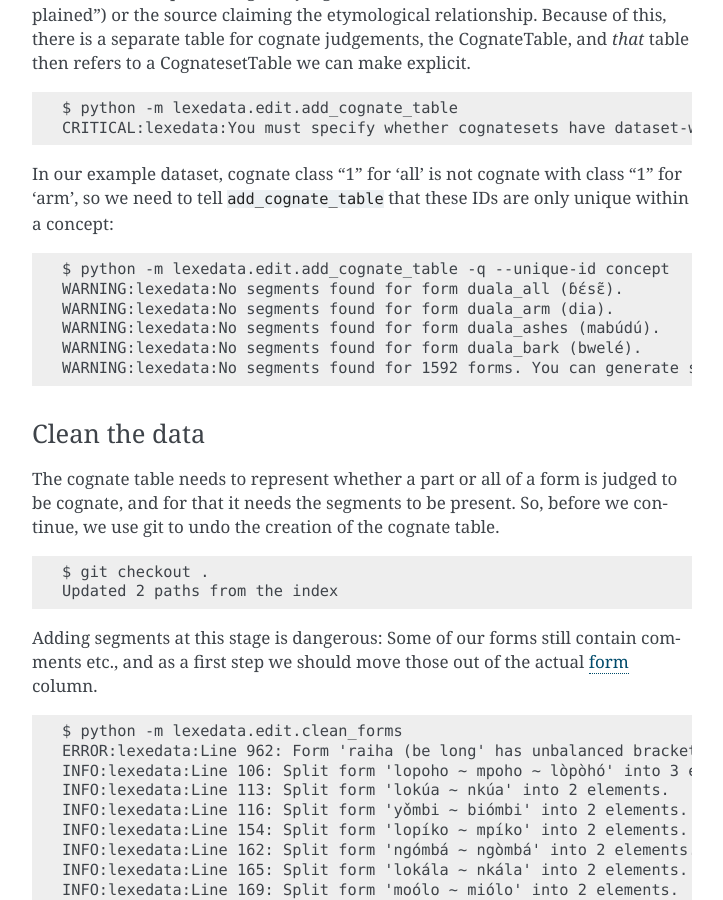
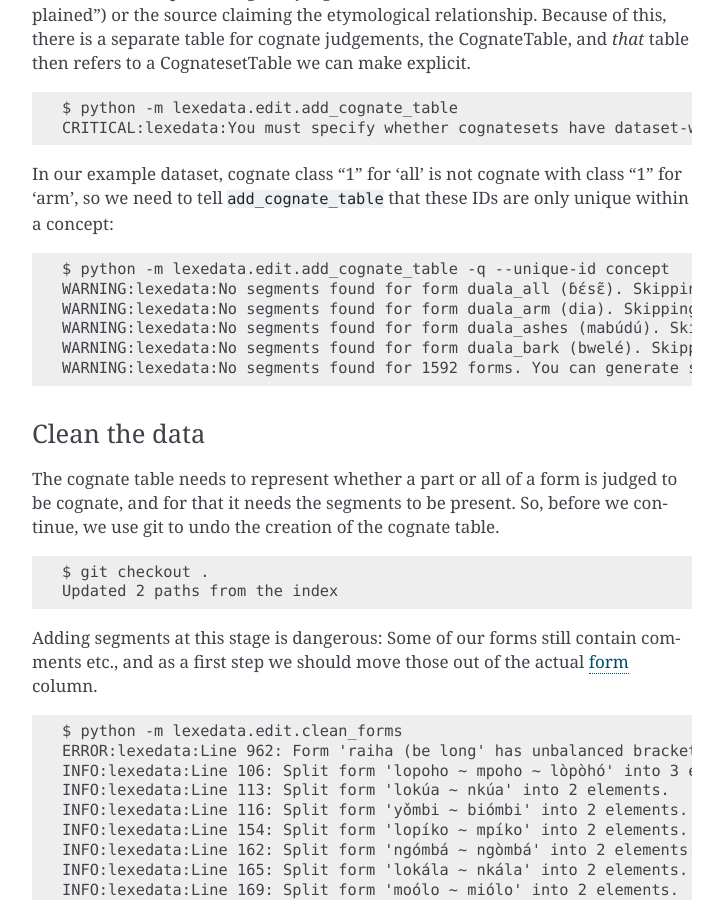
Before and after one commit to lexedata/lexedata, a Sphinx documentation site: the page built from docs/tour.rst, in a window 1280 px wide and 900 px high, scrolled down 7942 px. Shown: the whole window, without its empty margins (388-1111 px from the left). Built offline with Sphinx 7.4.7, drawn with Linux system fonts in a browser that asks for light colours.

Commit message:
Update tour with clearer warning message

```diff
--- a/docs/tour.rst
+++ b/docs/tour.rst
@@ -389,10 +389,10 @@
 within a concept::
 
     $ python -m lexedata.edit.add_cognate_table -q --unique-id concept
-    WARNING:lexedata:No segments found for form duala_all (ɓɛ́sɛ̃).
-    WARNING:lexedata:No segments found for form duala_arm (dia).
-    WARNING:lexedata:No segments found for form duala_ashes (mabúdú).
-    WARNING:lexedata:No segments found for form duala_bark (bwelé).
+    WARNING:lexedata:No segments found for form duala_all (ɓɛ́sɛ̃). Skipping its cognate judgements.
+    WARNING:lexedata:No segments found for form duala_arm (dia). Skipping its cognate judgements.
+    WARNING:lexedata:No segments found for form duala_ashes (mabúdú). Skipping its cognate judgements.
+    WARNING:lexedata:No segments found for form duala_bark (bwelé). Skipping its cognate judgements.
     WARNING:lexedata:No segments found for 1592 forms. You can generate segments using `lexedata.edit.segment_using_clts`.
 
 Clean the data
```
